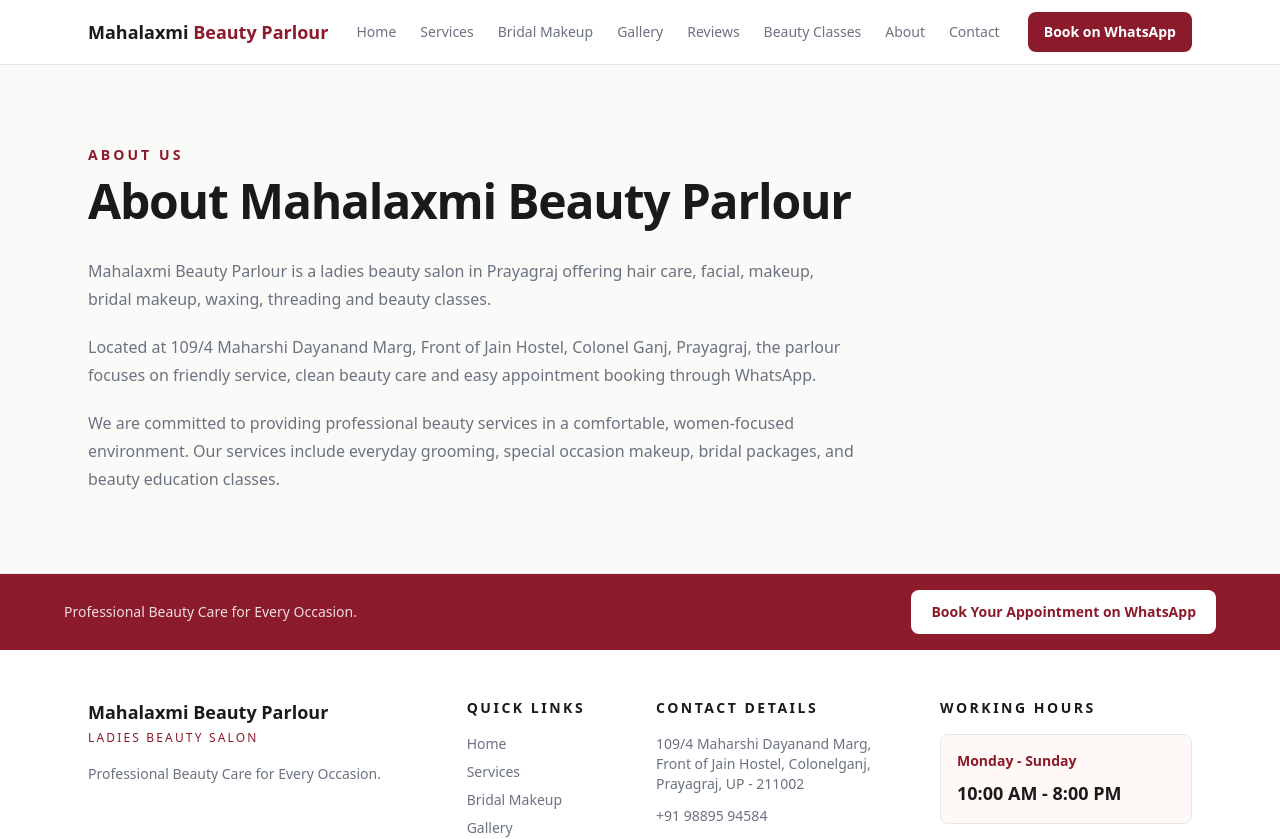
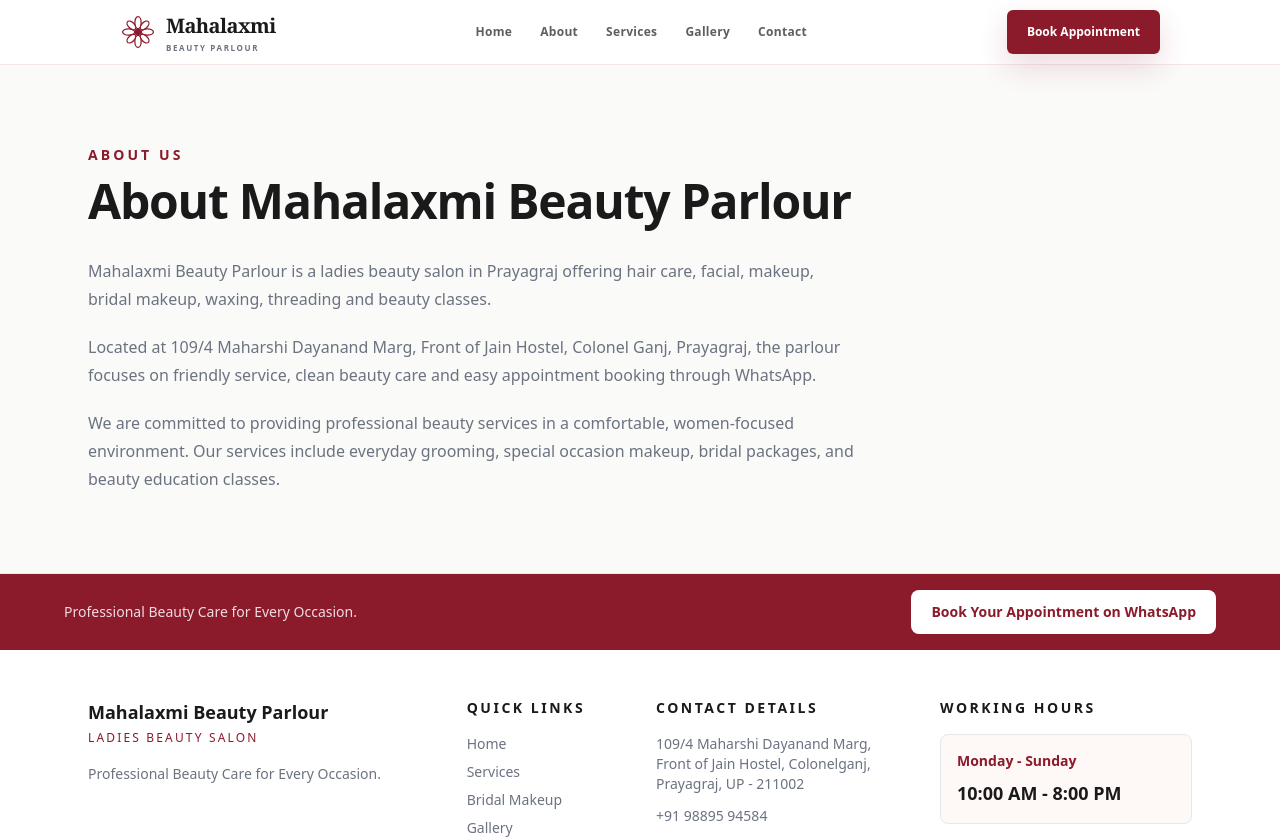
Before and after one commit to krma111/mahalaxmi-, a Next.js app: page /about in a window 1280 px wide. Shown: the top 839 px of the page. Built offline with nearby package versions, Linux system fonts and the light colour scheme.

Commit message:
Polish header navigation and brand mark

```diff
--- a/src/components/Header.tsx
+++ b/src/components/Header.tsx
@@ -1,78 +1,150 @@
 "use client";
 
 import Link from "next/link";
+import { AnimatePresence, motion, useReducedMotion } from "framer-motion";
 import { useState } from "react";
 
-const WHATSAPP_LINK = "https://wa.me/919889594584?text=Hello%20Mahalaxmi%20Beauty%20Parlour%2C%20I%20would%20like%20to%20book%20an%20appointment.%0AName%3A%0AService%3A%0APreferred%20Date%3A%0APreferred%20Time%3A";
+const WHATSAPP_LINK =
+  "https://wa.me/919889594584?text=Hello%20Mahalaxmi%20Beauty%20Parlour%2C%20I%20would%20like%20to%20book%20an%20appointment.%0AName%3A%0AService%3A%0APreferred%20Date%3A%0APreferred%20Time%3A";
 
 const NAV_LINKS = [
   { href: "/", label: "Home" },
+  { href: "/about", label: "About" },
   { href: "/services", label: "Services" },
-  { href: "/bridal-makeup-prayagraj", label: "Bridal Makeup" },
   { href: "/gallery", label: "Gallery" },
-  { href: "/reviews", label: "Reviews" },
-  { href: "/beauty-classes-prayagraj", label: "Beauty Classes" },
-  { href: "/about", label: "About" },
   { href: "/contact", label: "Contact" },
 ];
 
+function BrandFlower() {
+  return (
+    <svg
+      aria-hidden="true"
+      className="h-9 w-9 shrink-0 text-deep-red"
+      viewBox="0 0 48 48"
+      fill="none"
+    >
+      <g stroke="currentColor" strokeWidth="1.7">
+        <ellipse cx="24" cy="11.5" rx="4.2" ry="8" />
+        <ellipse cx="24" cy="36.5" rx="4.2" ry="8" />
+        <ellipse cx="11.5" cy="24" rx="8" ry="4.2" />
+        <ellipse cx="36.5" cy="24" rx="8" ry="4.2" />
+        <ellipse cx="15.2" cy="15.2" rx="4" ry="7.2" transform="rotate(-45 15.2 15.2)" />
+        <ellipse cx="32.8" cy="32.8" rx="4" ry="7.2" transform="rotate(-45 32.8 32.8)" />
+        <ellipse cx="32.8" cy="15.2" rx="7.2" ry="4" transform="rotate(-45 32.8 15.2)" />
+        <ellipse cx="15.2" cy="32.8" rx="7.2" ry="4" transform="rotate(-45 15.2 32.8)" />
+        <circle cx="24" cy="24" r="4.4" fill="currentColor" stroke="none" />
+      </g>
+    </svg>
+  );
+}
+
 export default function Header() {
   const [open, setOpen] = useState(false);
+  const reducedMotion = useReducedMotion();
+  const hoverMotion = reducedMotion ? undefined : { y: -2 };
+  const tapMotion = reducedMotion ? undefined : { scale: 0.98 };
 
   return (
-    <header className="sticky top-0 z-50 border-b border-line bg-white/90 backdrop-blur-sm">
-      <div className="mx-auto flex max-w-6xl items-center justify-between px-4 py-3 sm:px-6">
-        <Link href="/" className="text-lg font-semibold text-foreground">
-          Mahalaxmi <span className="text-deep-red">Beauty Parlour</span>
+    <header className="site-header sticky top-0 z-50 border-b border-deep-red/10 bg-white/88 backdrop-blur-xl">
+      <div className="mx-auto flex min-h-16 w-full max-w-[1700px] items-center justify-between gap-4 px-6 md:px-[72px] xl:px-[120px]">
+        <Link
+          href="/"
+          className="group flex items-center gap-2.5 rounded-sm focus-visible:outline-2 focus-visible:outline-offset-4 focus-visible:outline-deep-red"
+          aria-label="Mahalaxmi Beauty Parlour home"
+        >
+          <BrandFlower />
+          <span className="flex flex-col leading-none">
+            <span className="font-serif text-xl font-semibold tracking-[-0.03em] text-foreground transition-colors group-hover:text-deep-red">
+              Mahalaxmi
+            </span>
+            <span className="mt-1 text-[8px] font-semibold uppercase tracking-[0.2em] text-muted">
+              Beauty Parlour
+            </span>
+          </span>
         </Link>
 
-        <nav className="hidden items-center gap-6 md:flex">
-          {NAV_LINKS.map((l) => (
-            <Link key={l.href} href={l.href} className="text-sm font-medium text-muted transition hover:text-deep-red">
-              {l.label}
+        <nav className="hidden items-center gap-7 lg:flex" aria-label="Primary navigation">
+          {NAV_LINKS.map((link) => (
+            <Link
+              key={link.href}
+              href={link.href}
+              className="relative py-2 text-xs font-semibold tracking-wide text-foreground/70 transition-colors after:absolute after:inset-x-0 after:bottom-0 after:h-px after:origin-left after:scale-x-0 after:bg-deep-red after:transition-transform hover:text-deep-red hover:after:scale-x-100 focus-visible:outline-2 focus-visible:outline-offset-4 focus-visible:outline-deep-red"
+            >
+              {link.label}
             </Link>
           ))}
         </nav>
 
-        <div className="flex items-center gap-3">
-          <a
+        <div className="flex items-center gap-2.5">
+          <motion.a
             href={WHATSAPP_LINK}
             target="_blank"
             rel="noopener noreferrer"
-            className="inline-flex min-h-10 items-center gap-2 rounded-[8px] bg-deep-red px-4 text-sm font-semibold text-white transition hover:bg-[#741722]"
+            className="hidden min-h-11 items-center justify-center rounded-md bg-deep-red px-5 text-xs font-semibold text-white shadow-[0_12px_30px_rgba(139,26,43,0.16)] transition-shadow hover:shadow-[0_16px_34px_rgba(139,26,43,0.24)] focus-visible:outline-2 focus-visible:outline-offset-4 focus-visible:outline-deep-red sm:inline-flex"
+            whileHover={hoverMotion}
+            whileTap={tapMotion}
           >
-            Book on WhatsApp
-          </a>
+            Book Appointment
+          </motion.a>
 
           <button
             type="button"
-            className="inline-flex min-h-10 min-w-10 items-center justify-center rounded-[8px] border border-line bg-white text-foreground transition hover:bg-cream md:hidden"
-            onClick={() => setOpen(!open)}
+            className="inline-flex min-h-11 min-w-11 items-center justify-center rounded-md border border-deep-red/15 bg-white/80 text-deep-red transition-colors hover:bg-cream focus-visible:outline-2 focus-visible:outline-offset-4 focus-visible:outline-deep-red lg:hidden"
+            onClick={() => setOpen((current) => !current)}
+            aria-expanded={open}
+            aria-controls="mobile-navigation"
             aria-label={open ? "Close menu" : "Open menu"}
           >
             {open ? (
-              <svg className="h-5 w-5" viewBox="0 0 24 24" fill="none" stroke="currentColor" strokeWidth="2" strokeLinecap="round"><path d="M18 6 6 18"/><path d="m6 6 12 12"/></svg>
+              <svg className="h-5 w-5" viewBox="0 0 24 24" fill="none" stroke="currentColor" strokeWidth="1.8" strokeLinecap="round">
+                <path d="M18 6 6 18" />
+                <path d="m6 6 12 12" />
+              </svg>
             ) : (
-              <svg className="h-5 w-5" viewBox="0 0 24 24" fill="none" stroke="currentColor" strokeWidth="2" strokeLinecap="round"><path d="M4 6h16"/><path d="M4 12h16"/><path d="M4 18h16"/></svg>
+              <svg className="h-5 w-5" viewBox="0 0 24 24" fill="none" stroke="currentColor" strokeWidth="1.8" strokeLinecap="round">
+                <path d="M4 7h16" />
+                <path d="M4 12h16" />
+                <path d="M4 17h16" />
+              </svg>
             )}
           </button>
         </div>
       </div>
 
-      {open && (
-        <nav className="border-t border-line bg-white px-4 pb-4 pt-2 md:hidden">
-          {NAV_LINKS.map((l) => (
-            <Link
-              key={l.href}
-              href={l.href}
-              onClick={() => setOpen(false)}
-              className="block py-2.5 text-sm font-medium text-muted transition hover:text-deep-red"
-            >
-              {l.label}
-            </Link>
-          ))}
-        </nav>
-      )}
+      <AnimatePresence initial={false}>
+        {open ? (
+          <motion.nav
+            id="mobile-navigation"
+            className="border-t border-deep-red/10 bg-white/96 px-6 pb-6 pt-3 shadow-xl lg:hidden"
+            aria-label="Mobile navigation"
+            initial={reducedMotion ? false : { opacity: 0, height: 0 }}
+            animate={{ opacity: 1, height: "auto" }}
+            exit={reducedMotion ? { opacity: 0 } : { opacity: 0, height: 0 }}
+            transition={{ duration: reducedMotion ? 0 : 0.28, ease: [0.22, 1, 0.36, 1] }}
+          >
+            <div className="mx-auto grid max-w-[1700px]">
+              {NAV_LINKS.map((link) => (
+                <Link
+                  key={link.href}
+                  href={link.href}
+                  onClick={() => setOpen(false)}
+                  className="border-b border-line/80 py-3 text-sm font-semibold text-foreground/75 transition-colors last:border-0 hover:text-deep-red focus-visible:outline-2 focus-visible:outline-offset-2 focus-visible:outline-deep-red"
+                >
+                  {link.label}
+                </Link>
+              ))}
+              <a
+                href={WHATSAPP_LINK}
+                target="_blank"
+                rel="noopener noreferrer"
+                className="mt-4 inline-flex min-h-11 items-center justify-center rounded-md bg-deep-red px-5 text-sm font-semibold text-white focus-visible:outline-2 focus-visible:outline-offset-4 focus-visible:outline-deep-red sm:hidden"
+              >
+                Book Appointment
+              </a>
+            </div>
+          </motion.nav>
+        ) : null}
+      </AnimatePresence>
     </header>
   );
 }
```
